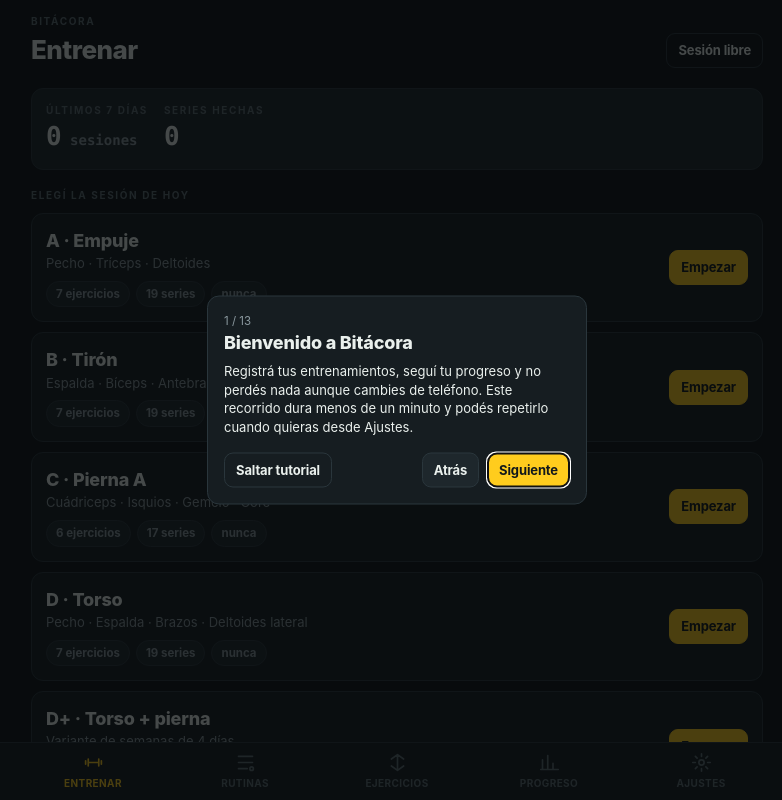
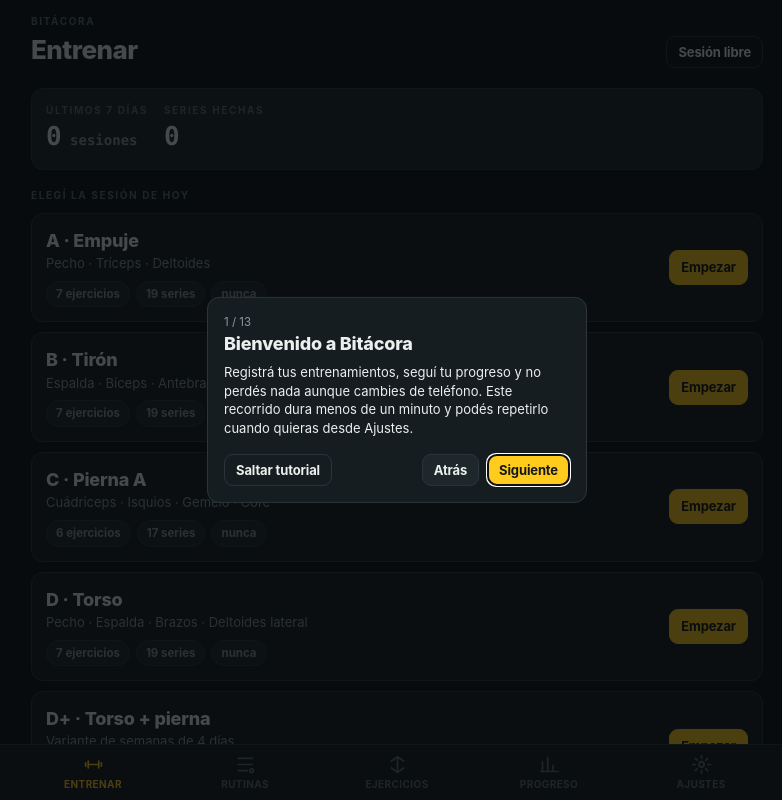
Before and after one commit to jhonattancampo/bitacora, a website built with Vite: page index.html in a window 1280 px wide. Shown: the top 800 px of the page, without its empty margins (243-1025 px from the left). Built offline with nearby package versions, Linux system fonts and the light colour scheme.

Commit message:
fix(estilos): devolver line-height normal a los controles tras el preflight

```diff
--- a/src/app.css
+++ b/src/app.css
@@ -136,7 +136,11 @@
 *{box-sizing:border-box;-webkit-tap-highlight-color:transparent}
 html,body{margin:0;padding:0;background:var(--bg);color:var(--tx);font-family:var(--sans);font-size:16px;line-height:1.45}
 body{padding-bottom:calc(78px + env(safe-area-inset-bottom));overscroll-behavior-y:contain}
-button,input,select,textarea{font-family:inherit;font-size:16px;color:inherit}
+/* line-height:normal es una restauracion, no una decision nueva: el preflight de
+   Tailwind hace que los controles hereden el 1.45 del body, y eso agranda cada
+   boton ~4px y la barra de navegacion ~3px. Antes heredaban el `normal` del
+   navegador. Sin esta linea, toda la app cambia de altura. */
+button,input,select,textarea{font-family:inherit;font-size:16px;color:inherit;line-height:normal}
 button{cursor:pointer;border:none;background:none;padding:0}
 a{color:var(--sig)}
 .wrap{max-width:760px;margin:0 auto;padding:0 14px}
```
